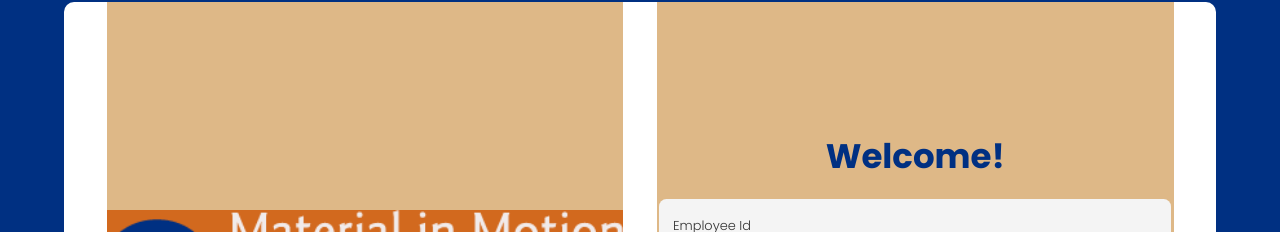
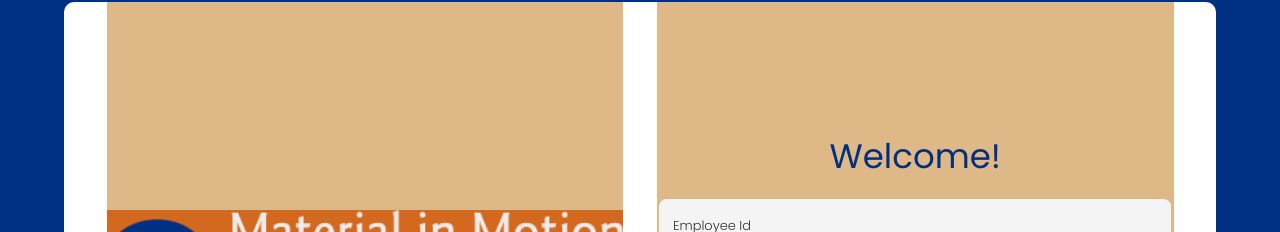
Before and after one commit to kvncrtr/vendex, a React (Create React App) app: page / in a window 1280 px wide. Shown: the part 138-370 px from the top of the page. Built offline with nearby package versions, Linux system fonts and the light colour scheme.

Commit message:
add styles

```diff
--- a/src/style.css
+++ b/src/style.css
@@ -31,6 +31,10 @@ p, h1, h2, h3, h4, h5, h6 {
   body {
     font-family: "Poppins", system-ui, Tahoma, monaco, sans-serif; }
   .form--heading {
+    font-style: normal;
+    font-size: 2rem;
+    font-weight: 400;
+    line-height: normal;
     text-align: center;
     color: #003082; }
   .input--container {
--- a/src/styles/base/_typography.scss
+++ b/src/styles/base/_typography.scss
@@ -34,7 +34,6 @@ $fw-semi-bold: 600;
 $fw-bold: 700;
 $fw-extra-bold: 800;
 
-@media screen and (min-width: 325px) {
 // Font Classes (starting with mobile)
 
 $fs-heading: $px-34;
@@ -49,6 +48,13 @@ $fw-extra-bold: 800;
    font-style: normal;
    font-size: $fs-heading;
    font-weight: $fw-regular;
+   line-height: normal;
+}
+
+@mixin font-heading-bold {
+   font-style: normal;
+   font-size: $fs-heading;
+   font-weight: $fw-bold;
    line-height: normal;
 }
 
@@ -84,6 +90,7 @@ $fw-extra-bold: 800;
 
 // Mobile (start with Body)
 
+@media screen and (min-width: 325px) {
    body {
       font-family: "Poppins", $font-stack;
    }
@@ -91,6 +98,7 @@ $fw-extra-bold: 800;
    // Form
 
    .form--heading {
+      @include font-heading-regular();
       text-align: center;
       color: $primary-500;
    }
@@ -120,5 +128,7 @@ $fw-extra-bold: 800;
 }
 
 @media screen and (min-width: 767px) {
+   .form--heading {
 
    }
+}
```
Lines whose indentation alone changed are shown as unchanged.
